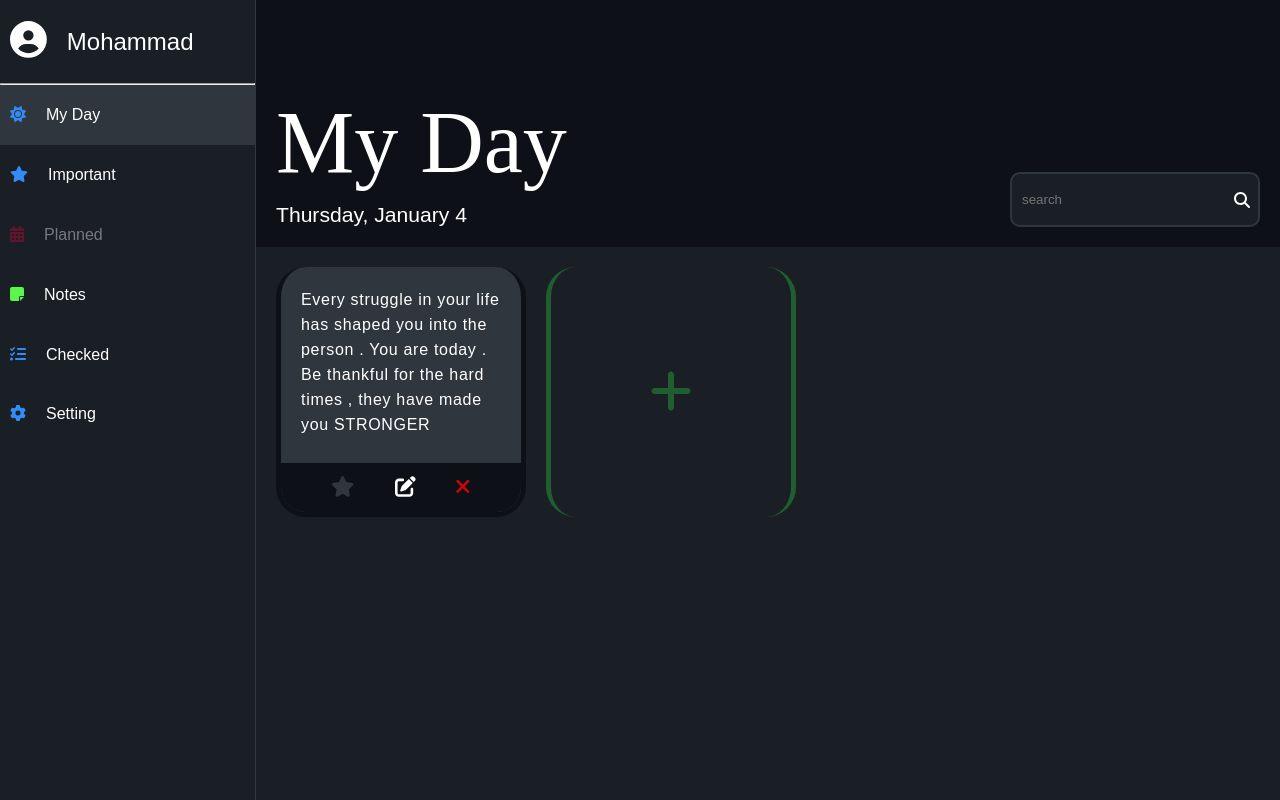
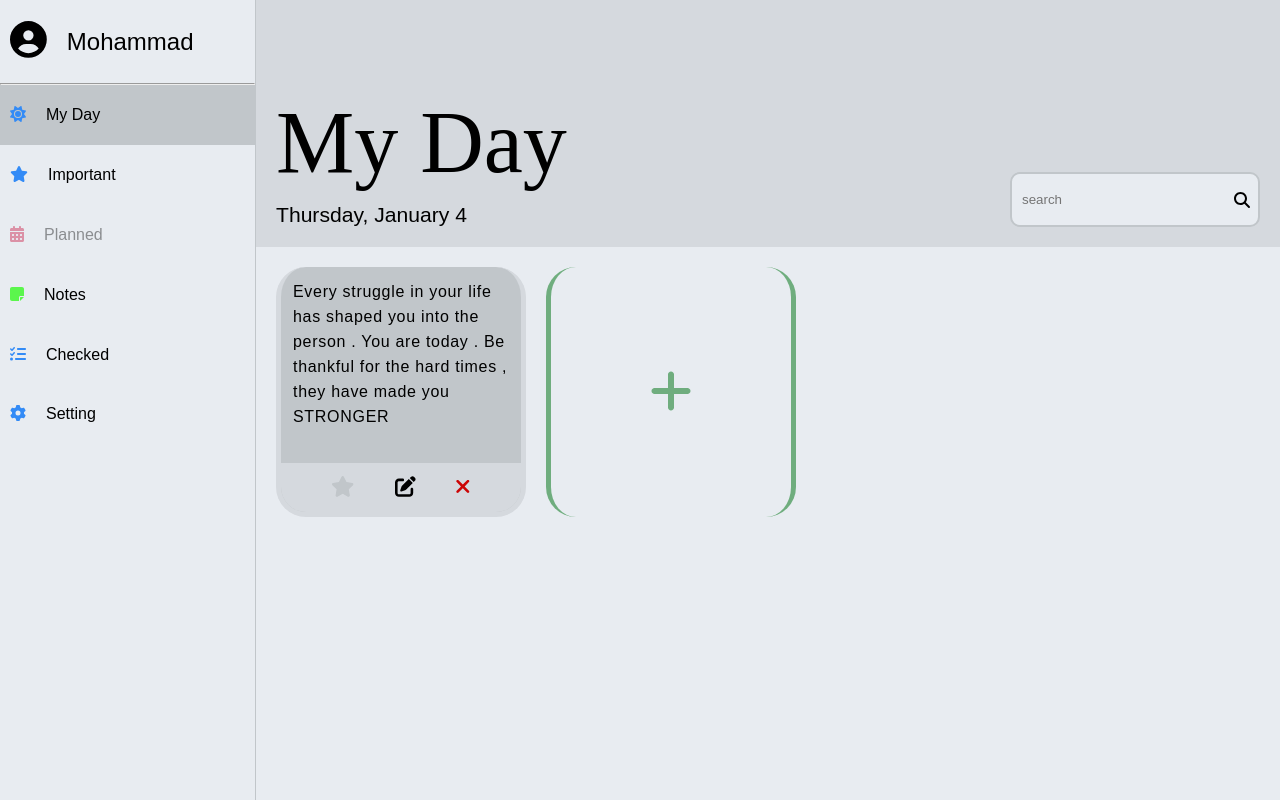
Before and after one commit to MohammadNourizadeh/taskManager2, a React (Vite) app: page /admin/notes in a window 1280 px wide. Built offline with nearby package versions, Linux system fonts and the light colour scheme; data requests are answered from the project's data file.

Commit message:
note box style done

```diff
--- a/db.json
+++ b/db.json
@@ -1,7 +1,7 @@
 {
   "setting": {
     "username": "Mohammad",
-    "theme": "dark"
+    "theme": "light"
   },
   "tasks": [
     {
--- a/src/pages/notesPage/components/noteBox/NoteBox.module.scss
+++ b/src/pages/notesPage/components/noteBox/NoteBox.module.scss
@@ -8,27 +8,37 @@
   border-radius: 30px;
   width: 250px;
   height: 250px;
-  font-size: 1em;
-  overflow: auto;
+  overflow: hidden;
   display: flex;
   flex-direction: column;
 
   p,
   .textareaContainer {
+    height: calc(100% - 20%);
+  }
+
+  p {
+    padding: 12px;
+  }
+
+  p,
+  textarea {
     line-height: 25px;
     text-transform: none;
-    padding: 20px;
     overflow: auto;
-    height: calc(100% - 20%);
     letter-spacing: 0.7px;
-    text-align: start;
   }
 
   .textareaContainer {
+    padding: 2px;
+
     textarea {
+      padding: 10px;
+      height: 100%;
       border: 0px;
-      outline: 11px solid rgb(51, 139, 246);
-      border-radius: 30px;
+      width: 100%;
+      outline: 1px solid rgb(51, 139, 246);
+      border-radius: 25px;
       color: mainStyle.$darkMode_text_color;
       background-color: mainStyle.$darkMode_border_color;
 
@@ -125,14 +135,24 @@
 // light mode
 #lightMode {
   color: mainStyle.$lightMode_text_color;
-  background-color: mainStyle.$lightMode_main_bg_color;
+  background-color: mainStyle.$lightMode_border_color;
+  border: 5px solid mainStyle.$lightMode_main_bg_color;
+  border-top: 0;
 
-  textarea {
-    color: mainStyle.$lightMode_text_color;
+  .textareaContainer {
+    textarea {
+      color: mainStyle.$lightMode_text_color;
+      background-color: mainStyle.$lightMode_border_color;
+    }
+  }
+
+  .saveAndDiscardBtnsContainer {
     background-color: mainStyle.$lightMode_main_bg_color;
   }
 
   .btnsContainer {
+    background-color: mainStyle.$lightMode_main_bg_color;
+
     .starBtn {
       color: mainStyle.$lightMode_border_color;
     }
```
